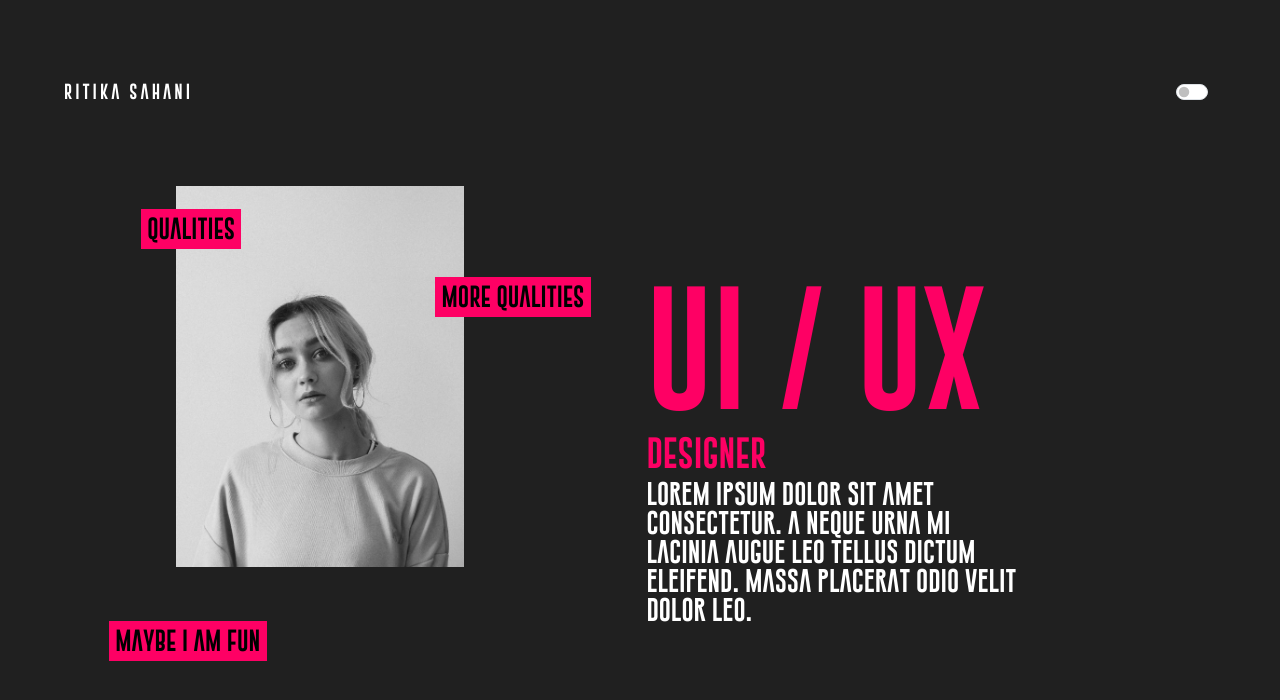
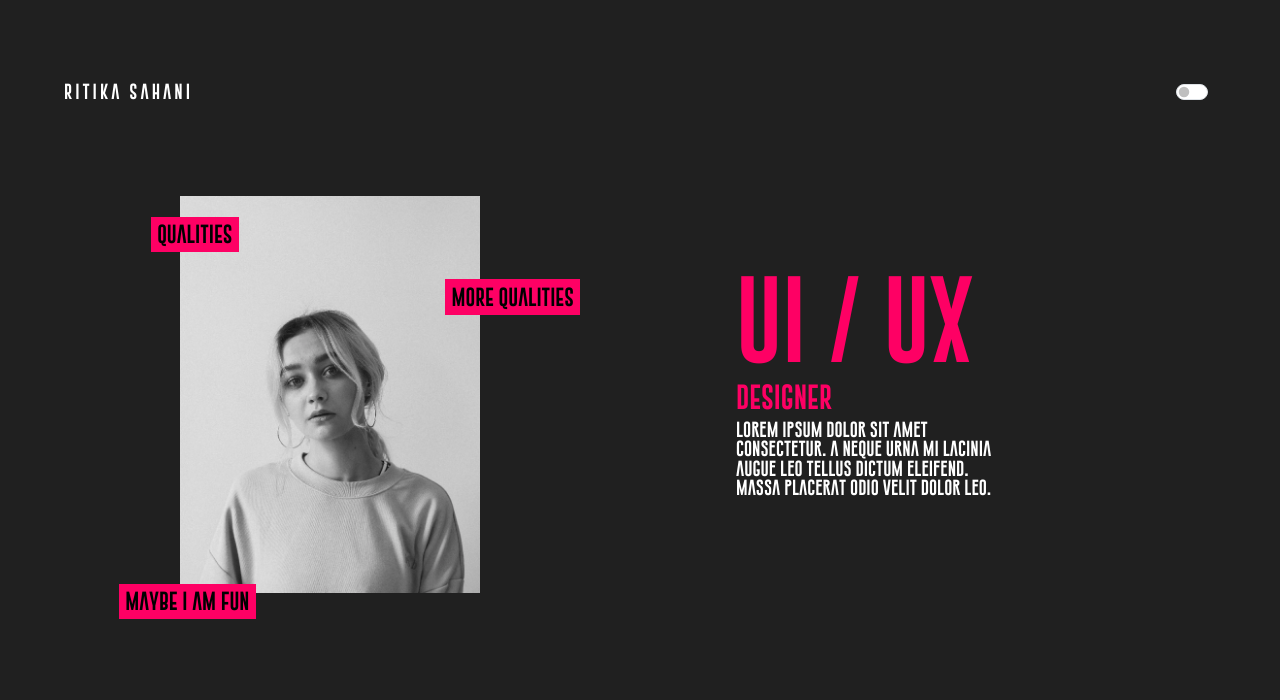
Before and after one commit to chanakya-ex3/ritikaProject, a React (Create React App) app: page / in a window 1280 px wide. Shown: the top 700 px of the page. Built offline with nearby package versions, Linux system fonts and the light colour scheme.

Commit message:
landing page content done

```diff
--- a/src/App.css
+++ b/src/App.css
@@ -1,18 +1,20 @@
 .App {
   text-align: center;
 }
-.horizontal-gutter{
+
+.horizontal-gutter {
   height: 10vh;
 }
 
-.name{
-  color:white;
+.name {
+  color: white;
   font-family: "MyFont";
   font-size: medium;
   letter-spacing: 3px;
   display: flex;
 }
-.box{
+
+.box {
   padding-left: 0%;
   padding-right: 0%;
   margin-left: 5%;
@@ -20,73 +22,87 @@
   display: inline-block;
   width: fit-content;
 }
-.head-box{
+
+.head-box {
   display: flex;
   justify-content: space-between;
 }
 
-.landing-content{
+.landing-content {
   display: flex;
   justify-content: space-evenly;
 }
 
-.profile-image{
+.profile-image {
+  min-width: 300px;
   width: 45%;
 }
 
-.left-colx{
- position: relative;
- width: 100%;
- height: 100%;
+.left-colx {
+  margin: 10px;
+  position: relative;
+  width: 100%;
+  height: 100%;
 }
 
-.qualities{
-  font-size:140%;
+.qualities {
+  font-size: max(84%, 1.5cqi);
   padding: 0.25vw 0.5vw;
   background-color: #FE0064;
   color: #000000;
   width: fit-content;
 }
 
-.qual1{
+.qual1 {
   position: absolute;
   left: 22%;
-  top:5%;
+  top: 5%;
 
 
 }
 
-.qual2{
-  position:absolute;
+.qual2 {
+  position: absolute;
   left: 68%;
   top: 20%;
 }
 
-.qual3{
+.qual3 {
   position: absolute;
   left: 17%;
-  top:96%;
+  top: 93%;
 }
 
-.right-colx{
-  width: 60%;
-  padding: 1%;
+.right-colx {
+  padding-left: 15%;
+  padding-right: 5%;
+  min-width: fit-content;
 }
 
-.right-elements{
+.right-elements {
   text-align: left;
 }
 
-.right-head{
+.right-head {
   color: #FE0064;
-  font-size:800%;
+  font-size: max(7cqi, 3em);
+  min-width: 150px
 }
 
-.right-sub-head{
+.right-sub-head {
   color: #FE0064;
-  font-size: 200%;
+  font-size: max(1.5em,2cqi);
 }
 
-.right-body{
+.right-body {
+  width: 50%;
   color: #FFFFFF;
+  font-size: max(1em, 1cqi);
 }
+
+@media all and (max-width: 575px){
+    .right-colx{
+      display: flex;
+      justify-content: space-between;
+    }
+}
--- a/src/App.js
+++ b/src/App.js
@@ -19,24 +19,27 @@ const App = () => {
         </div>
       </div>
       <div class="horizontal-gutter"></div>
-      <div class="row g-0 text-center">
+      <div class="row g-0 text-center colorsx2">
         <div class="col-sm-6 col-md">
           <div className="left-colx">
-            <img class="profile-image" src={logo} alt="image not found" />
+            <img class="profile-image" src={logo} alt="not found" />
             <div className="qualities qual1">QUALITIES</div>
             <div className="qualities qual2"> MORE QUALITIES</div>
             <div className="qualities qual3">MAYBE I AM FUN</div>
           </div>
         </div>
-        <div class="col-sm-6 col-md">
+        <div class="col-sm-6 col-md colorsx1">
           <div className="horizontal-gutter"></div>
           <div className="right-colx">
-          <h1 className="right-elements right-head">UI / UX</h1>
-          <h3 className="right-elements right-sub-head">DESIGNER</h3>
-          <h4 className="right-elements right-body  ">Lorem ipsum dolor sit amet consectetur. A neque urna mi lacinia augue leo tellus dictum eleifend. Massa placerat odio velit dolor leo.</h4>
+            <div>
+              <h1 className="right-elements right-head">UI / UX</h1>
+              <h3 className="right-elements right-sub-head">DESIGNER</h3>
+            </div>
+            <h4 className="right-elements right-body  ">Lorem ipsum dolor sit amet consectetur. A neque urna mi lacinia augue leo tellus dictum eleifend. Massa placerat odio velit dolor leo.</h4>
           </div>
         </div>
       </div>
+
     </>
   )
 }
```
